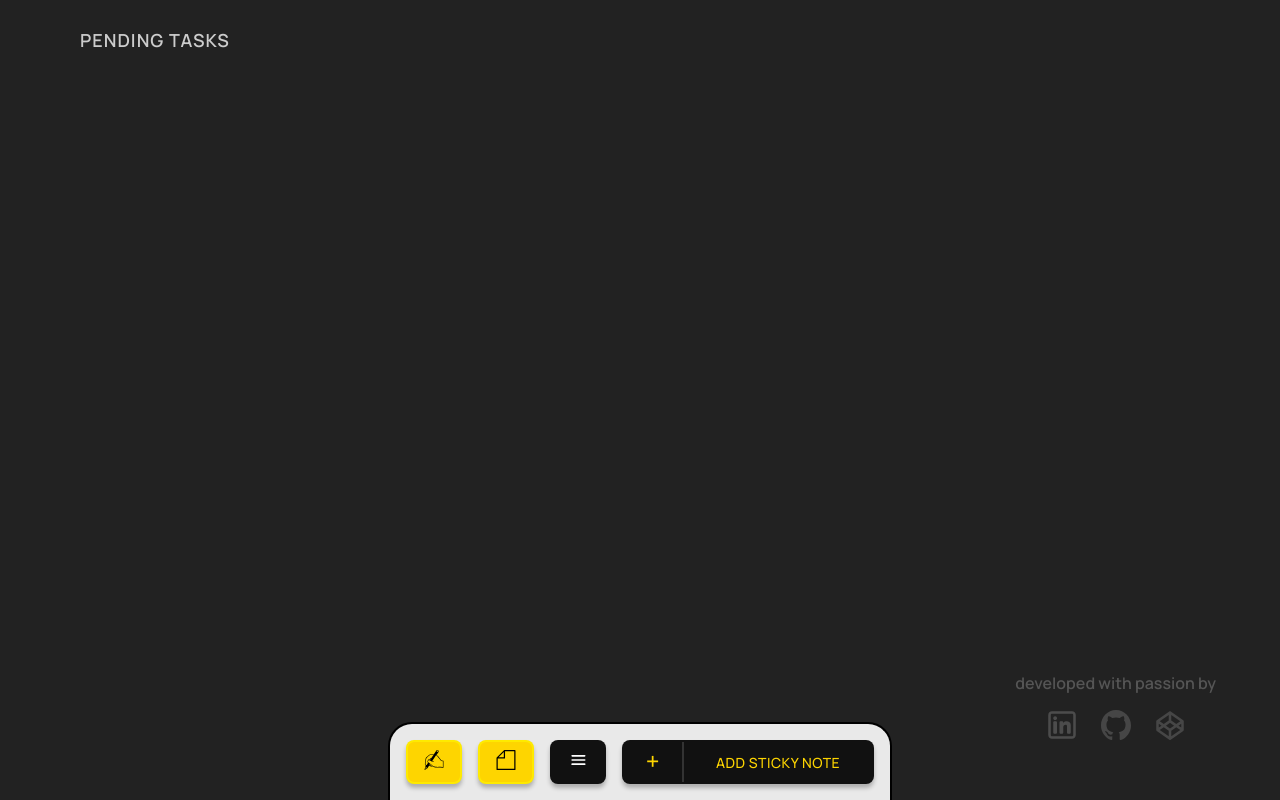
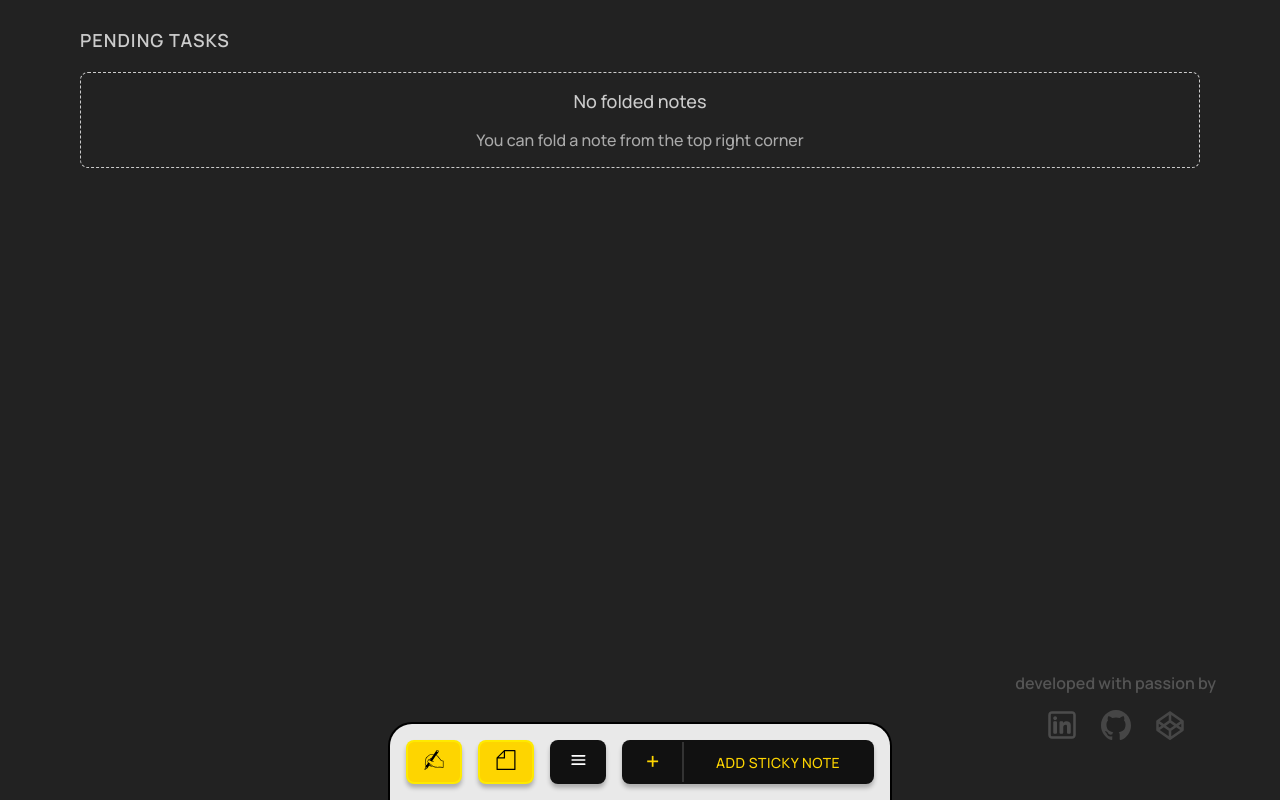
Before and after one commit to ankitc248/sticky-notes-reactJS, a React (Create React App) app: page / in a window 1280 px wide. Both pictures are taken after a click on the button 505 px from the left and 762 px from the top of the page. Built offline with nearby package versions, Linux system fonts and the light colour scheme.

Commit message:
Fixed bugs and added empty folded notes indicartor

```diff
--- a/src/App.css
+++ b/src/App.css
@@ -443,7 +443,8 @@ button {
 }
 
 .note-tasks .note-task::before {
-  content: "- ";
+  content: "-";
+  text-decoration: none !important;
 }
 
 .note-tasks .note-task.done {
@@ -452,6 +453,7 @@ button {
 
 .note-tasks .note-task.done::before {
   content: "✓";
+  font-weight: 800 !important;
 }
 
 
@@ -1077,3 +1079,26 @@ textarea:focus {
 .connection-status.offline {
   transform: translateY(0);
 }
+
+.empty-folded-notes {
+  border: dashed 1px var(--white-font-color);
+  padding: 1rem;
+  border-radius: 8px;
+  width: 100%;
+  grid-column: 1 / -1;
+  text-align: center;
+  display: flex;
+  flex-direction: column;
+  align-items: center;
+  justify-content: center;
+  gap: 1rem;
+  height: 100%;
+
+  .heading {
+    font-size: 18px;
+  }
+
+  .description {
+    color: #aaa;
+  }
+}
--- a/src/components/NoteContainer.jsx
+++ b/src/components/NoteContainer.jsx
@@ -14,6 +14,15 @@ export const NoteContainer = ({
   });
   return (
     <div className="notes-container" ref={setNodeRef}>
+      {notes.filter((note) => !(!note.folded && config.foldedDisplay))
+        .length === 0 && (
+        <div className="empty-folded-notes">
+          <span className="heading">No folded notes</span>
+          <span className="description">
+            You can fold a note from the top right corner
+          </span>
+        </div>
+      )}
       {notes
         .filter((note) => !(!note.folded && config.foldedDisplay))
         .map((note) => (
@@ -38,4 +47,4 @@ NoteContainer.propTypes = {
   setNotePopup: PropTypes.func.isRequired,
   handleNoteSave: PropTypes.func.isRequired,
   config: PropTypes.object.isRequired,
-}
+};
--- a/src/components/NoteEditor/NoteEditor.jsx
+++ b/src/components/NoteEditor/NoteEditor.jsx
@@ -40,7 +40,7 @@ export const NoteEditor = ({ values, onSaveClick, onCloseClick }) => {
   };
 
   const handleKeyInput = (e) => {
-    if (!characterLeft || noteText.length === maxLines) {
+    if (!characterLeft || noteText.length >= maxLines + 1) {
       if (e.key !== "Backspace") e.preventDefault();
     }
     if (e.key === "Enter") {
@@ -53,7 +53,7 @@ export const NoteEditor = ({ values, onSaveClick, onCloseClick }) => {
           e.preventDefault();
         }
       }
-      if (noteText.length === maxLines) {
+      if (noteText.length >= maxLines) {
         e.preventDefault();
       }
     }
```
Also changed, not shown: public/grain-background.jpg (deleted), 14 other files (tests, documents, lock files or other folders).
